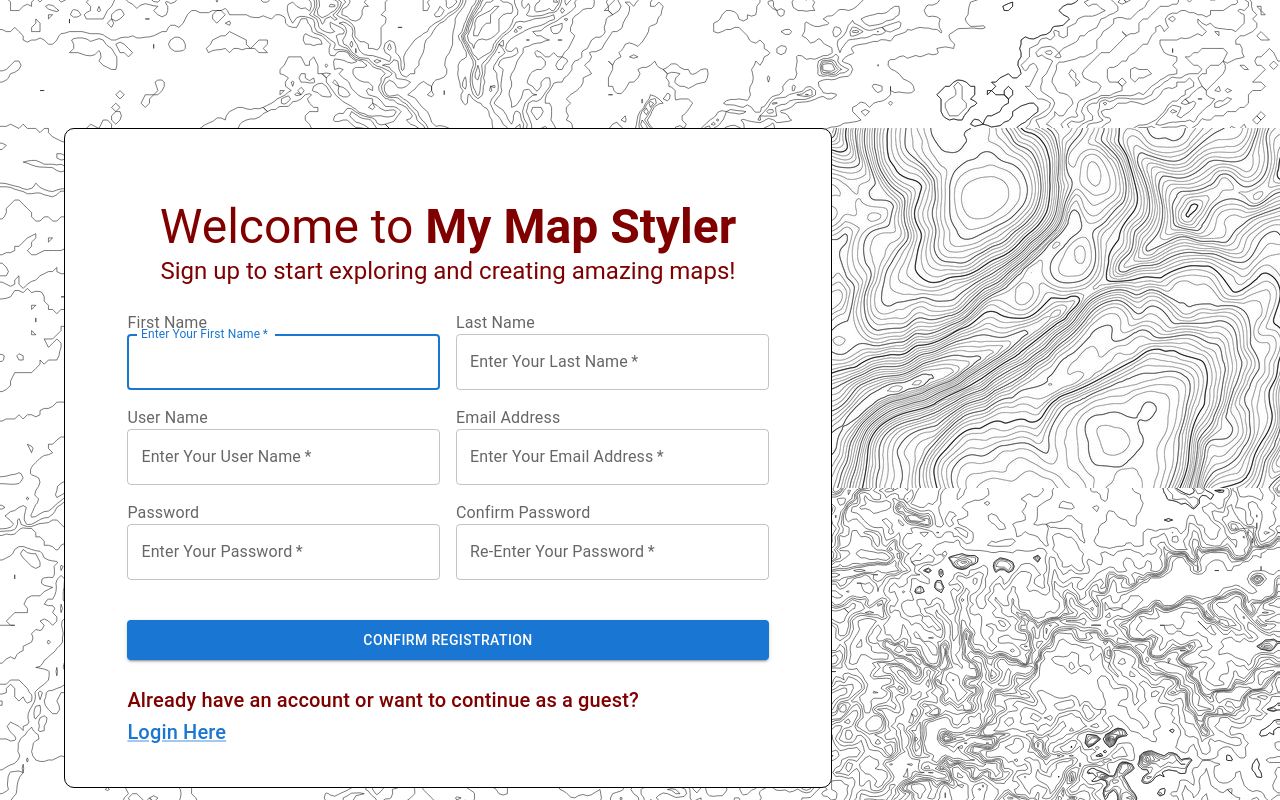
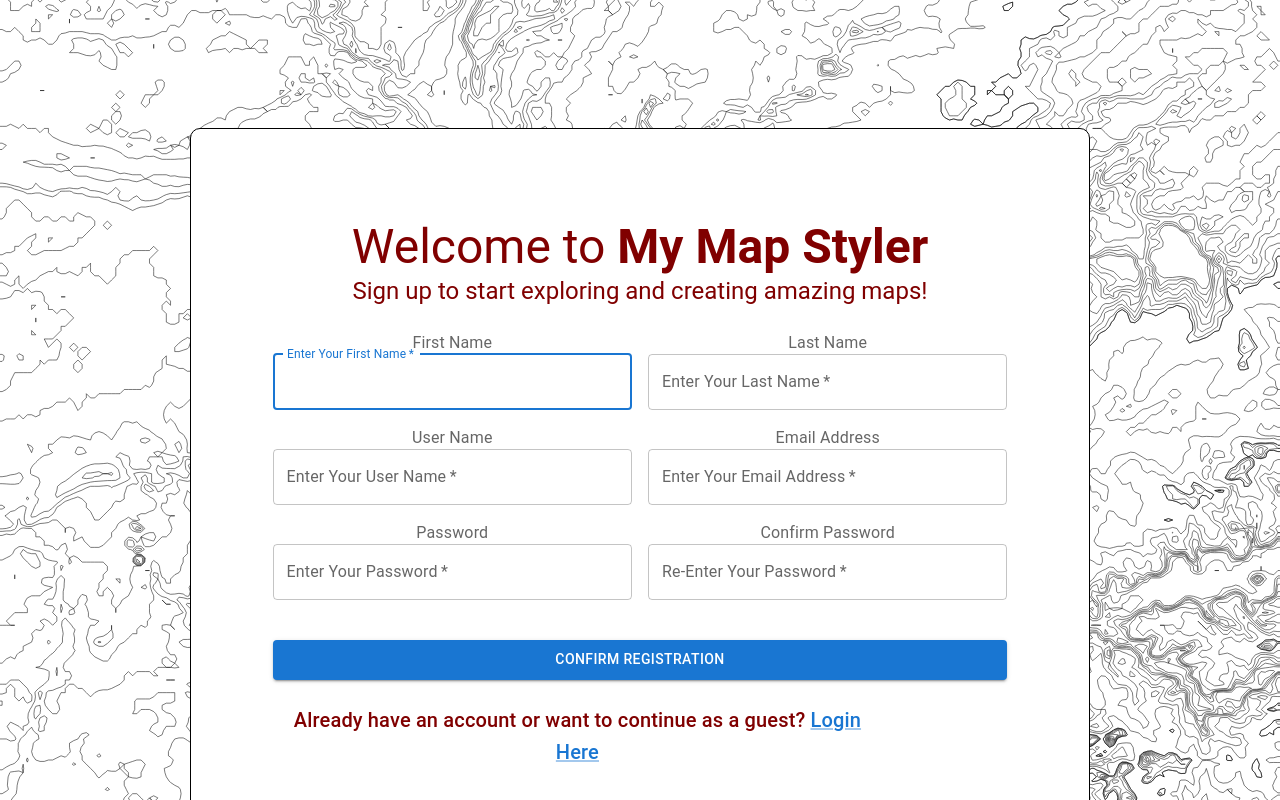
Before and after one commit to Zack202/MyMapStylerFrontend, a Next.js app: page /createAccount in a window 1280 px wide. Built offline with nearby package versions, Linux system fonts and the light colour scheme.

Commit message:
UI fixes

```diff
--- a/src/app/Utils/TopAppBanner.js
+++ b/src/app/Utils/TopAppBanner.js
@@ -169,7 +169,8 @@ export default function TopAppBanner() {
                             <CssBaseline />
                             <Box sx={{
                             marginTop: 8,
-                            marginLeft: 80,
+                            right: '20px',
+                            position: 'absolute',
                             display: 'flex',
                             flexDirection: 'column',
                             alignItems: 'right',
--- a/src/app/createAccount/page.js
+++ b/src/app/createAccount/page.js
@@ -28,10 +28,10 @@ export default function CreateAccountScreen() {
 
 
     return (
-    <div className={`${styles.backgroundContainer}`}>
+    <div className={`${styles.backgroundContainer}`} >
     <CssBaseline />
-    <Grid container>
-        <Grid item xs={8}>
+    <Grid container align="center" >
+        <Grid item xs>
             <Box className={styles.rounded_box} bgcolor={'white'} maxWidth='md' padding='5%' >
                 <Container component="main" maxWidth="md">
                     <Box
@@ -145,11 +145,7 @@ export default function CreateAccountScreen() {
             </Container>
             </Box>
         </Grid>
-        <Grid item xs={4}>
-            <div id="image-gallery" className={styles.image_gallery}>
-                <img src='B&WTopology.jpg' alt="Gallery Image 1" />
-            </div>
-        </Grid>
+
     </Grid>
     </div>
     );
--- a/src/app/page.js
+++ b/src/app/page.js
@@ -39,7 +39,7 @@ export default function SplashScreen() {
           <Box sx={{ height: 100, width: 800, display: 'flex', flexDirection: 'column' }}>
             <Box>
               <Typography variant="h6" style={{ color: 'white', margin: '40px' }}>
-                Welcome to <b>My Map Styler</b>. Here you can upload and edit maps, which can be later shared and downloaded. See a map you like and want to talk about it? Simply start a thread and get to discussing. Let's get Started.
+                Welcome to <b>My Map Styler</b>. Here you can upload and edit maps, which can be later shared and downloaded. See a map you like and want to talk about it? Simply start a thread and get to discussing. Let's get started.
               </Typography>
               <Button href="/login" variant="contained" className={styles.buttons} style={{ background: 'maroon', margin: '10px' }}>Login</Button>
               <Button href="/createAccount" variant="contained" className={styles.buttons} style={{ background: 'maroon', margin: '10px' }}>Create an Account</Button>
```
Also changed, not shown: 1 other file (tests, documents, lock files or other folders).
